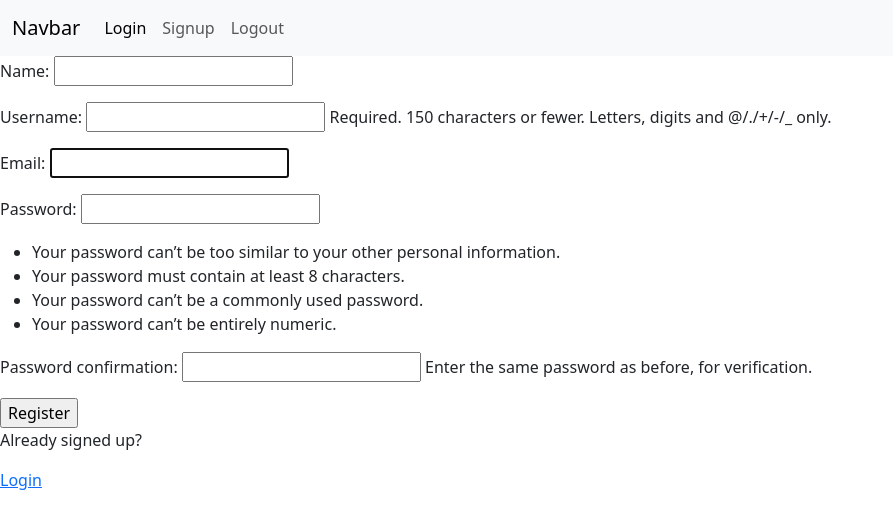
After one commit to Volodymyr262/RoamersRescue, a Django app: page /register-user/ in a window 1280 px wide. The commit adds this page. Shown: the top 529 px of the page, without its empty margins (0-893 px from the left). Run offline with Django 3.2, Linux system fonts and the light colour scheme.

Commit message:
login registration created

```diff
--- a/RoamersRescue/RoamersRescue/settings.py
+++ b/RoamersRescue/RoamersRescue/settings.py
@@ -38,6 +38,8 @@ INSTALLED_APPS = [
     'django.contrib.messages',
     'django.contrib.staticfiles',
     'base.apps.BaseConfig',
+    'allauth',
+    'allauth.account',
 ]
 
 MIDDLEWARE = [
--- /dev/null
+++ b/RoamersRescue/base/forms.py
@@ -0,0 +1,22 @@
+from django.forms import ModelForm
+from .models import Post, User
+from django.contrib.auth.forms import UserCreationForm
+
+
+class MyUserCreationForm(UserCreationForm):
+    class Meta:
+        model = User
+        fields = ['name', 'username', 'email', 'password1', 'password2']
+
+
+class RoomForm(ModelForm):
+    class Meta:
+        model = Post
+        fields = '__all__'
+        exclude = ['host', 'participants']
+
+
+class UserForm(ModelForm):
+    class Meta:
+        model = User
+        fields = ['avatar', 'name', 'username', 'email', 'bio']
--- a/RoamersRescue/base/models.py
+++ b/RoamersRescue/base/models.py
@@ -24,6 +24,7 @@ class Post(models.Model):
     host = models.ForeignKey(User, on_delete=models.SET_NULL, null=True)
     topic = models.ForeignKey(Topic, on_delete=models.SET_NULL, null=True)
     name = models.CharField(max_length=200)
+    location = models.CharField(max_length=100, null=True)
     accomodates = models.CharField(max_length=10)
     description = models.TextField(null=True)
     updated = models.DateTimeField(auto_now=True)
--- /dev/null
+++ b/RoamersRescue/base/templates/login_register.html
@@ -0,0 +1,36 @@
+{% extends 'main.html' %}
+
+{% block content %}
+
+{% if page == 'login' %}
+<form class="form" action="" method="POST">
+                {% csrf_token %}
+              <div>
+                <label>Email</label>
+                <input id="email" name="email" type="text" placeholder="aboba@gmail.com" />
+              </div>
+              <div>
+                <label for="password">Password</label>
+                <input
+                  id="password"
+                  name="password"
+                  type="password"
+                  placeholder="&bull;&bull;&bull;&bull;&bull;&bull;&bull;&bull;"
+                />
+              </div>
+
+              <button type="submit">
+                Login
+              </button>
+            </form>
+{% else %}
+ <form method="POST" action="">
+    {% csrf_token %}
+        {{form.as_p}}
+        <input type="submit" value="Register">
+    </form>
+
+    <p>Already signed up?</p>
+    <a href="{% url 'login-user' %}">Login</a>
+{% endif %}
+{% endblock %}
--- a/RoamersRescue/base/urls.py
+++ b/RoamersRescue/base/urls.py
@@ -3,4 +3,7 @@ from . import views
 
 urlpatterns = [
 path('', views.home, name='home'),
+path('login-user/', views.loginUser, name='login-user'),
+path('logout-user/', views.logoutUser, name='logout-user'),
+path('register-user/', views.registerPage, name='register-user'),
 ]
--- a/RoamersRescue/base/views.py
+++ b/RoamersRescue/base/views.py
@@ -1,11 +1,56 @@
-from django.shortcuts import render
+from django.shortcuts import render, redirect
 from django.http import HttpResponse
+from .models import Post, Topic
+from django.contrib import messages
+from django.contrib.auth import authenticate, login, logout
+from django.contrib.auth.decorators import login_required
+from .forms import MyUserCreationForm
+from django.contrib.auth.models import User
 
 
 def home(request):
-    posts = [{'location':'Poland, Lublin',
-             'description': 'aoboasdkasdoasdsasdasdasdasdasdas',
-             'accomodates': '1',
-             'host': 'abiba'}
-             ]
+    posts = Post.objects.all()
     return render(request, 'home.html', {'posts': posts})
+
+
+def loginUser(request):
+    page = 'login'
+    if request.user.is_authenticated:
+        return redirect('home')
+    if request.method == 'POST':
+        email = request.POST.get('email').lower()
+        password = request.POST.get('password')
+        try:
+            user = User.objects.get(email=email)
+        except:
+            messages.error(request, 'User does not exist')
+
+        user = authenticate(request, email=email, password=password)
+        if user is not None:
+            login(request, user)
+            return redirect('home')
+        else:
+            messages.error(request, 'Username or password does not exist')
+    context = {'page': page}
+    return render(request, 'login_register.html', context)
+
+
+@login_required(login_url='login')
+def logoutUser(request):
+    logout(request)
+    return redirect('home')
+
+
+def registerPage(request):
+    form = MyUserCreationForm()
+    if request.method == 'POST':
+        form = MyUserCreationForm(request.POST)
+        if form.is_valid():
+            user = form.save(commit=False)
+            user.username = user.username.lower()
+            user.save()
+            login(request, user)
+            return redirect('home')
+        else:
+            messages.error(request, 'An error occurred during registration')
+    return render(request, 'login_register.html', {'form':form})
--- a/RoamersRescue/templates/main.html
+++ b/RoamersRescue/templates/main.html
@@ -7,6 +7,14 @@
 <body>
 {% include 'navbar.html' %}
 
+ {% if messages %}
+        <ul class="messages">
+        {% for message in messages %}
+            <li>{{ message }}</li>
+        {% endfor %}
+        </ul>
+    {% endif %}
+
 {% block content %}
 
 {% endblock %}
--- a/RoamersRescue/templates/navbar.html
+++ b/RoamersRescue/templates/navbar.html
@@ -11,9 +11,9 @@
     </button>
     <div class="collapse navbar-collapse" id="navbarNavAltMarkup">
       <div class="navbar-nav">
-        <a class="nav-link active" aria-current="page" href="#">Home</a>
-        <a class="nav-link" href="#">Features</a>
-        <a class="nav-link" href="#">Pricing</a>
+        <a class="nav-link active" aria-current="page" href="{% url 'login-user' %}">Login</a>
+        <a class="nav-link" href="{% url 'register-user' %}">Signup</a>
+        <a class="nav-link" href="{% url 'logout-user' %}">Logout</a>
       </div>
     </div>
   </div>
```
